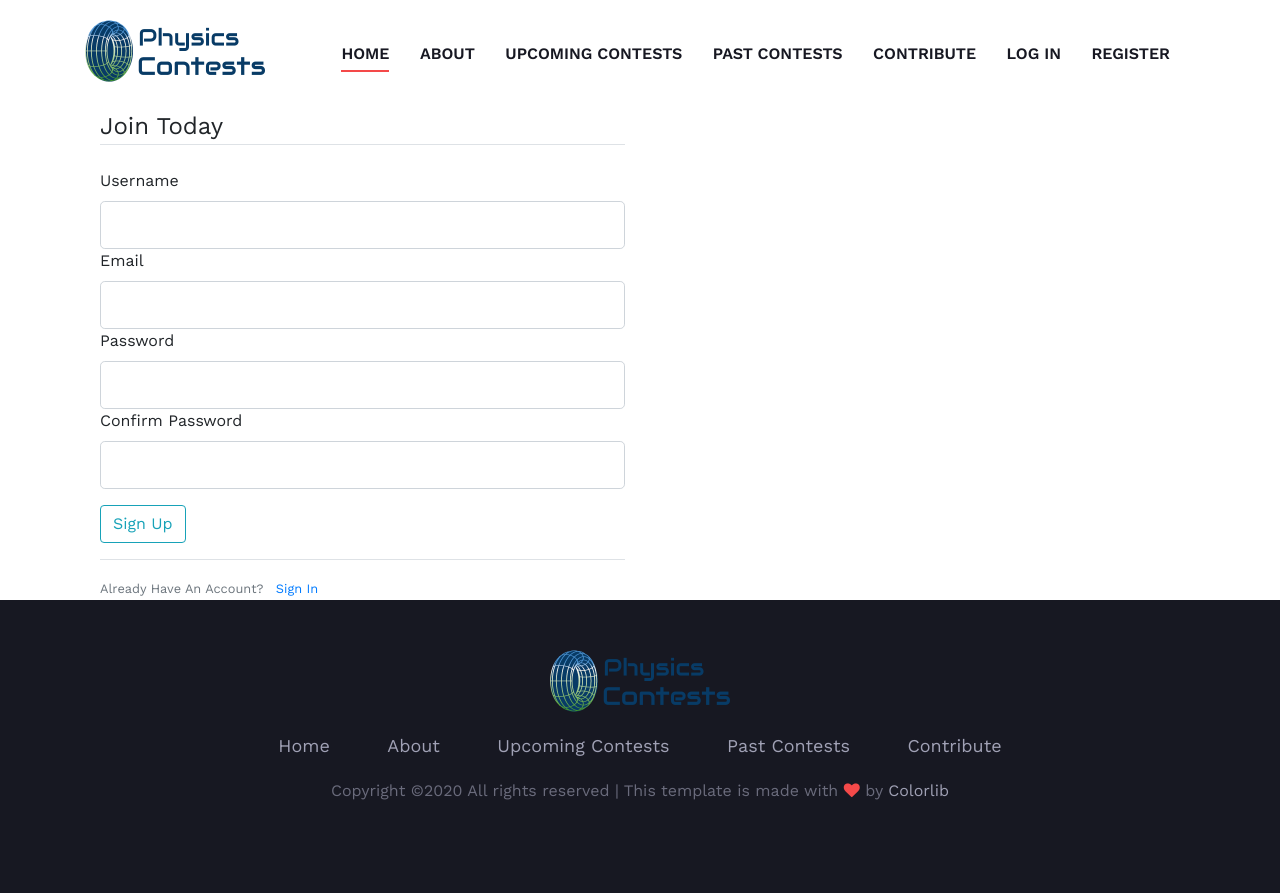
After one commit to SimonSkade/phisicscontests, a Flask app: page /register in a window 1280 px wide. The commit adds this page. Run offline with Flask 2, Linux system fonts and the light colour scheme; some libraries are stand-ins or nearby versions.

Commit message:
created forms for login and register, but there is no database yet. There are also some little style issues that will be fixed at the end.

```diff
--- a/manup_template/app.py
+++ b/manup_template/app.py
@@ -1,9 +1,14 @@
-from flask import Flask, render_template, url_for
+from flask import Flask, render_template, url_for, flash, redirect
+from forms import RegistrationForm, LoginForm
 
 app = Flask(__name__)
 
+app.config["SECRET_KEY"] = "bb31594820cb0ee8d7e0dc07bd156619"
+
+
 @app.route("/")
-def index():
+@app.route("/home")
+def home():
 	return render_template("index.html")
 
 
@@ -11,6 +16,21 @@ def index():
 def about():
 	return render_template("about.html")
 
+@app.route("/register", methods=["GET","POST"])
+def register():
+	form = RegistrationForm()
+	if form.validate_on_submit():
+		flash(f"Account created for {form.username.data}!", "success")
+		return redirect(url_for("home"))
+	return render_template("register.html", form=form)
+
+@app.route("/login", methods=["GET","POST"])
+def login():
+	form = LoginForm()
+	if form.validate_on_submit():
+		#here is an placeholder
+		redirect("home")
+	return render_template("login.html", form=form)
 
 if __name__ == "__main__":
 	app.run(debug=True)
--- /dev/null
+++ b/manup_template/forms.py
@@ -0,0 +1,16 @@
+from flask_wtf import FlaskForm
+from wtforms import StringField, PasswordField, SubmitField, BooleanField
+from wtforms.validators import DataRequired, Length, Email, EqualTo
+
+class RegistrationForm(FlaskForm):
+	username = StringField("Username", validators=[DataRequired(), Length(min=2,max=20)])
+	email = StringField("Email", validators=[DataRequired(),Email()])
+	password = PasswordField("Password", validators=[DataRequired()])
+	confirm_password = PasswordField("Confirm Password", validators=[DataRequired(), EqualTo("password")])
+	submit = SubmitField("Sign Up")
+
+class LoginForm(FlaskForm):
+	email = StringField("Email", validators=[DataRequired(),Email()])
+	password = PasswordField("Password", validators=[DataRequired()])
+	remember = BooleanField("Remember Me")
+	submit = SubmitField("Log In")
--- a/manup_template/static/css/style.css
+++ b/manup_template/static/css/style.css
@@ -3,9 +3,6 @@
 .info {
 	padding-top: 50px;
 }
-
-
-
 
 
 
@@ -420,8 +417,8 @@ ol {
 }
 
 .hero-section .hero-text {
-	padding-top: 120px;/*184px;*/
-	padding-bottom: 140px;
+	padding-top: 130px;/*184px;*/
+	padding-bottom: 210px;
 }
 
 .hero-section .hero-text span {
@@ -2241,16 +2238,15 @@ ol {
 }
 
 /*-------------------------------- Respinsive Media Styles --------------------------------*/
-/*
-@media only screen and (min-width: 1200px) {
+@media only screen and (min-width: 1300px) {
 	.container {
-		max-width: 1170px;
-	}
-}*/
+		max-width: 1270px;
+	}
+}
 
 /* Medium Device: 1200px */
 
-@media only screen and (min-width: 992px) and (max-width: 1199px) {
+@media only screen and (min-width: 992px) and (max-width: 1299px) {
 	.nav-menu .mainmenu ul li {
 		margin-right: 25px;
 	}
--- a/manup_template/templates/base.html
+++ b/manup_template/templates/base.html
@@ -35,15 +35,15 @@
     <header class="header-section">
         <div class="container">
             <div class="logo">
-                <a href="/">
+                <a href="{{ url_for('home') }}">
                     <img src="{{ url_for('static', filename='new_img/logo1.png') }}" alt="">
                 </a>
             </div>
             <div class="nav-menu">
                 <nav class="mainmenu mobile-menu">
                     <ul>
-                        <li class="active"><a href="/">Home</a></li>
-                        <li><a href="/about">About</a></li>
+                        <li class="active"><a href="{{ url_for('home') }}">Home</a></li>
+                        <li><a href="{{ url_for('about') }}">About</a></li>
                         <li><a href="#">Upcoming Contests</a>
                             <ul class="dropdown">
                                 <li><a href="#">Contest#1</a></li>
@@ -54,6 +54,8 @@
                         </li>
                         <li><a href="#">Past Contests</a></li>
                         <li><a href="#">Contribute</a></li>
+                        <li><a href="{{ url_for('login') }}">Log In</a></li>
+                        <li><a href="{{ url_for('register') }}">Register</a></li>
                     </ul>
                 </nav>
             </div>
@@ -61,7 +63,15 @@
         </div>
     </header>
     <!-- Header End -->
-
+    {% with messages = get_flashed_messages(with_categories=true) %}
+        {% if messages %}
+            {% for category, message in messages %}
+                <div class="alert alert-{{ catecory }}">
+                    {{ message }}
+                </div>
+            {% endfor %}
+        {% endif %}
+    {% endwith %}
     {% block body %}{% endblock %}
 
     <!-- Footer Section Begin -->
--- /dev/null
+++ b/manup_template/templates/register.html
@@ -0,0 +1,77 @@
+{% extends "base.html" %}
+{% block body %}
+<div class="container">
+	<div class="col-lg-6">
+	<div class="content-section">
+		<form method="POST" action="">
+			{{ form.hidden_tag() }}
+			<fieldset class="form-group">
+				<legend class="border-bottom mb-4">Join Today</legend>
+				<div>
+					{{ form.username.label(class="form-control-label") }}
+
+					{% if form.username.errors %}
+						{{ form.username(class="form-control form-control-lg is-invalid") }}
+						<div class="invalid-feedback">
+							{% for error in form.username.errors %}
+								<span>{{ error }}</span>
+							{% endfor %}
+						</div>
+					{% else %}
+						{{ form.username(class="form-control form-control-lg") }}
+					{% endif %}
+				</div>
+				<div>
+					{{ form.email.label(class="form-control-label") }}
+					{% if form.email.errors %}
+						{{ form.email(class="form-control form-control-lg is-invalid") }}
+						<div class="emailinvalid-feedback">
+							{% for error in form.email.errors %}
+								<span>{{ error }}</span>
+							{% endfor %}
+						</div>
+					{% else %}
+						{{ form.email(class="form-control form-control-lg") }}
+					{% endif %}
+				</div>
+				<div>
+					{{ form.password.label(class="form-control-label") }}
+					{% if form.password.errors %}
+						{{ form.password(class="form-control form-control-lg is-invalid") }}
+						<div class="invalid-feedback">
+							{% for error in form.password.errors %}
+								<span>{{ error }}</span>
+							{% endfor %}
+						</div>
+					{% else %}
+						{{ form.password(class="form-control form-control-lg") }}
+					{% endif %}
+				</div>
+				<div>
+					{{ form.confirm_password.label(class="form-control-label") }}
+					{% if form.confirm_password.errors %}
+						{{ form.confirm_password(class="form-control form-control-lg is-invalid") }}
+						<div class="invalid-feedback">
+							{% for error in form.confirm_password.errors %}
+								<span>{{ error }}</span>
+							{% endfor %}
+						</div>
+					{% else %}
+						{{ form.confirm_password(class="form-control form-control-lg") }}
+					{% endif %}
+				</div>
+			</fieldset>
+			<div class="form-group">
+				{{ form.submit(class="btn btn-outline-info") }}
+			</div>
+		</form>
+	</div>
+	<div class="border-top pt-3">
+		<small class="text-muted">
+			Already Have An Account? <a href="{{ url_for('login') }}" class="ml-2">Sign In</a>
+		</small>
+	</div>
+	</div>
+</div>
+
+{% endblock body %}
```
Also changed, not shown: manup_template/templates/login.html (added, +57 -0 lines).
